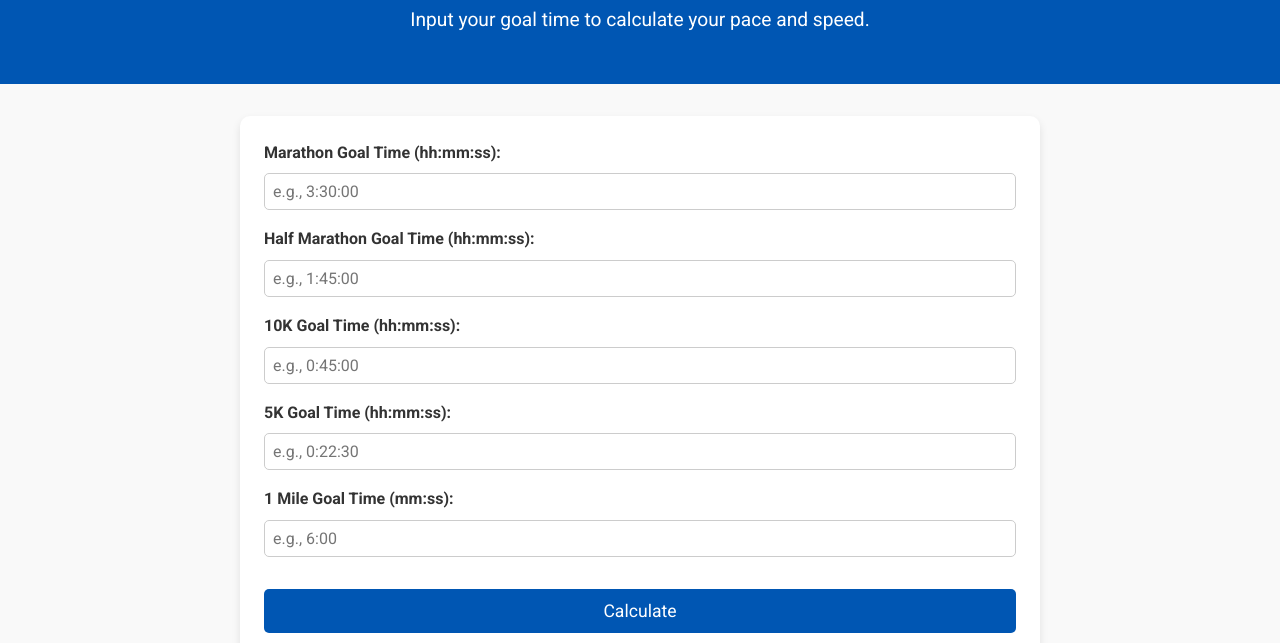
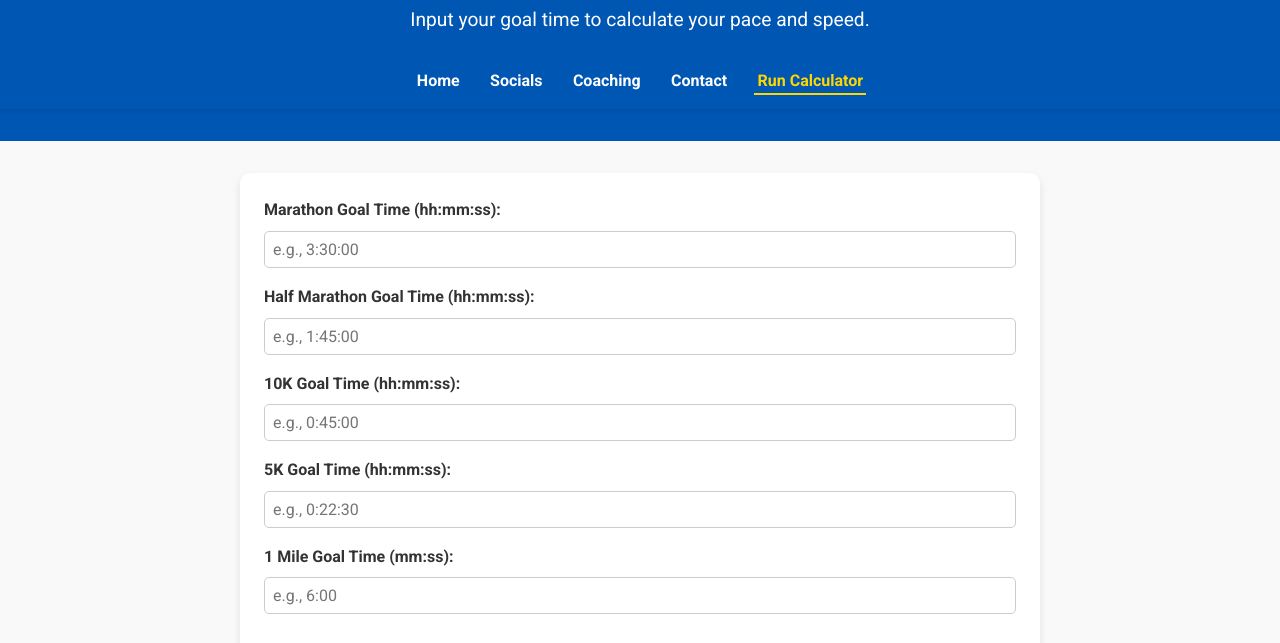
Before and after one commit to TheSimonShi/Run-Pace-Calculator, a plain HTML site: page index.html in a window 1280 px wide. Shown: the part 115-758 px from the top of the page. Drawn offline with Linux system fonts and the light colour scheme.

Commit message:
Add nav bar with menu

```diff
--- a/index.html
+++ b/index.html
@@ -13,6 +13,17 @@
       <h1>Run Calculator</h1>
       <p>Input your goal time to calculate your pace and speed.</p>
     </div>
+
+    <nav>
+      <ul class="menu">
+        <li><a href="index.html">Home</a></li>
+        <li><a href="socials.html">Socials</a></li>
+        <li><a href="coaching.html">Coaching</a></li>
+        <li><a href="contact.html">Contact</a></li>
+        <li><a href="run-calculator.html" class="active">Run Calculator</a></li>
+      </ul>
+    </nav>
+
   </header>
 
   <main>
--- a/styles.css
+++ b/styles.css
@@ -35,6 +35,54 @@
   header p {
     font-size: 1.2rem;
     margin-top: 0.5rem;
+  }
+
+  /* Navigation Menu */
+nav {
+    background-color: #0056b3;
+    padding: 1rem 0;
+    box-shadow: 0 2px 4px rgba(0, 0, 0, 0.1);
+  }
+
+  .menu {
+    list-style: none;
+    display: flex;
+    justify-content: center;
+    gap: 1.5rem;
+    margin: 0;
+    padding: 0;
+  }
+
+  .menu li {
+    display: inline;
+  }
+
+  .menu a {
+    text-decoration: none;
+    color: #fff;
+    font-size: 1rem;
+    font-weight: 700;
+    transition: color 0.3s, border-bottom 0.3s;
+    padding: 0.2rem;
+  }
+
+  .menu a:hover {
+    color: #ffd700;
+    border-bottom: 2px solid #ffd700;
+  }
+
+  .menu .active {
+    color: #ffd700;
+    border-bottom: 2px solid #ffd700;
+  }
+
+  /* Mobile-Friendly Navigation */
+  @media (max-width: 600px) {
+    .menu {
+      flex-direction: column;
+      align-items: center;
+      gap: 1rem;
+    }
   }
 
   /* Main Content */
```
